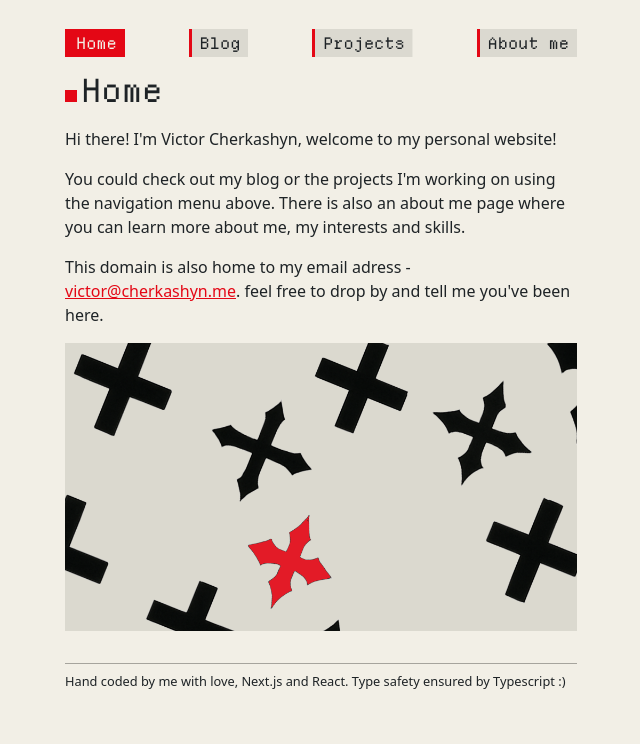
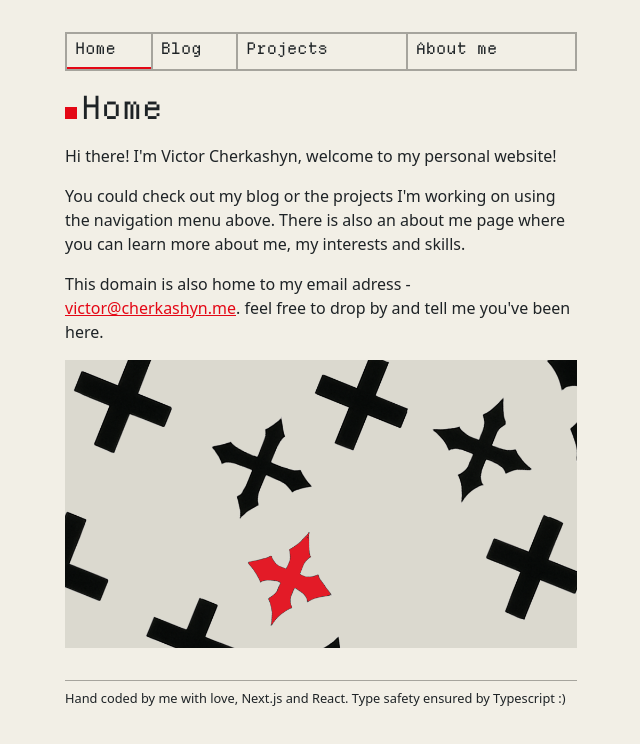
Before and after one commit to verbey/personal-website, a Next.js app: page / in a window 1280 px wide. Shown: the top 744 px of the page, without its empty margins (319-959 px from the left). Built offline with nearby package versions, Linux system fonts and the light colour scheme.

Commit message:
Change animation for Navbar

```diff
--- a/src/app/components/Navbar/Navbar.module.css
+++ b/src/app/components/Navbar/Navbar.module.css
@@ -1,33 +1,74 @@
+.navbar {
+	position: sticky;
+	top: 0;
+	z-index: 2;
+}
+
 .navbarElementsContainer {
 	display: flex;
-	gap: max(16px, 1svw);
 	list-style: none;
-	flex-wrap: wrap;
+	flex-wrap: nowrap;
 	justify-content: space-between;
+	gap: 2px;
+	background: var(--bg-shade);
+	border: solid 2px var(--bg-shade);
+}
+
+.navbarElementsContainer>* {
+	flex: 1;
+}
+
+.navbarElementsContainer>*:nth-child(3),
+.navbarElementsContainer>*:nth-child(4) {
+	flex: 2;
+}
+
+
+@keyframes pulse {
+	50% {
+		background-color: rgba(var(--accent), 0.75);
+	}
 }
 
 .navbarLink {
-	/* I set it as bg color because on the light theme dark text is unreadable */
 	color: var(--text);
 	text-decoration: none;
 	padding: 4px 8px;
-	border-left: 0.2rem solid var(--accent);
 	font-family: var(--font-departure-mono);
-	background: linear-gradient(to left, var(--buttons) 50%, var(--accent) 50%);
-	background-size: 300%;
-	background-repeat: no-repeat;
-	background-position: right;
-	transition: 0.5s ease-out;
+	width: 100%;
+	display: inline-block;
+	overflow: hidden;
+	text-overflow: ellipsis;
+	white-space: nowrap;
+	position: relative;
+	z-index: 0;
+	background-color: var(--bg);
+	height: 100%;
+	transition-duration: 0.5s;
+	transition-property: color, background-color;
 }
 
-.navbarLink:hover {
-	background-position: left;
-	color: var(--bg);
+.navbarLink:hover,
+.navbarLink:focus,
+.navbarLink:active {
+	animation-name: pulse;
+	animation-duration: 0.8s;
+	animation-delay: 0.5s;
+	animation-timing-function: linear;
+	animation-iteration-count: infinite;
+	background-color: var(--accent);
+	color: var(--text);
+}
+
+@media screen and (max-width: 540px) {
+	.navbarLink {
+		font-size: 0.8rem;
+	}
 }
 
 .activeTab {
-	background: var(--accent);
-	color: var(--bg);
+	border-bottom: 2px solid var(--accent);
+	color: var(--text);
 }
 
 @media (prefers-color-scheme: dark) {
@@ -39,3 +80,26 @@
 		color: var(--text);
 	}
 }
+
+
+
+@media screen and (max-width: 540px) {
+	.navbarLink {
+		font-size: 0.8rem;
+	}
+}
+
+.activeTab {
+	border-bottom: 2px solid var(--accent);
+	color: var(--text);
+}
+
+@media (prefers-color-scheme: dark) {
+	.navbarLink:hover {
+		color: var(--text);
+	}
+
+	.activeTab {
+		color: var(--text);
+	}
+}
```
